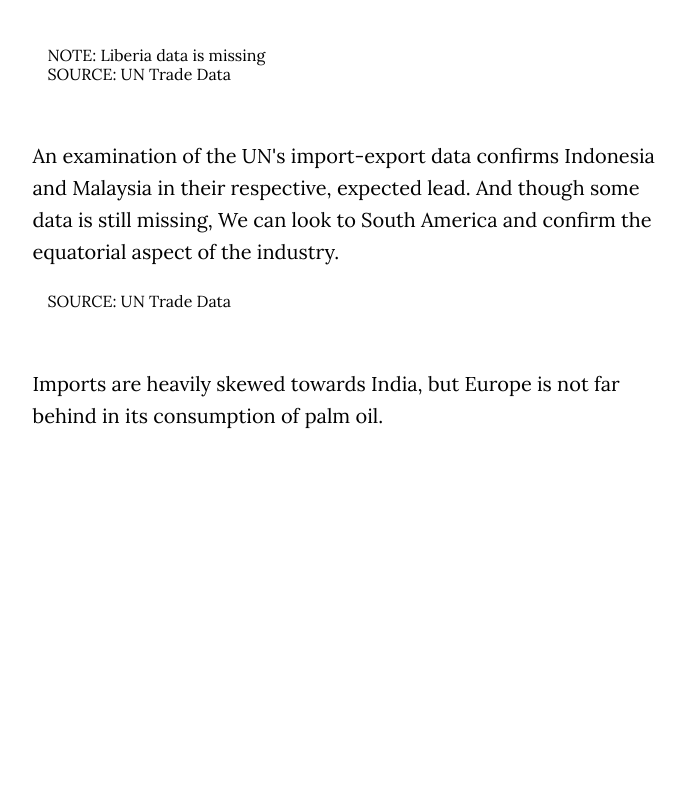
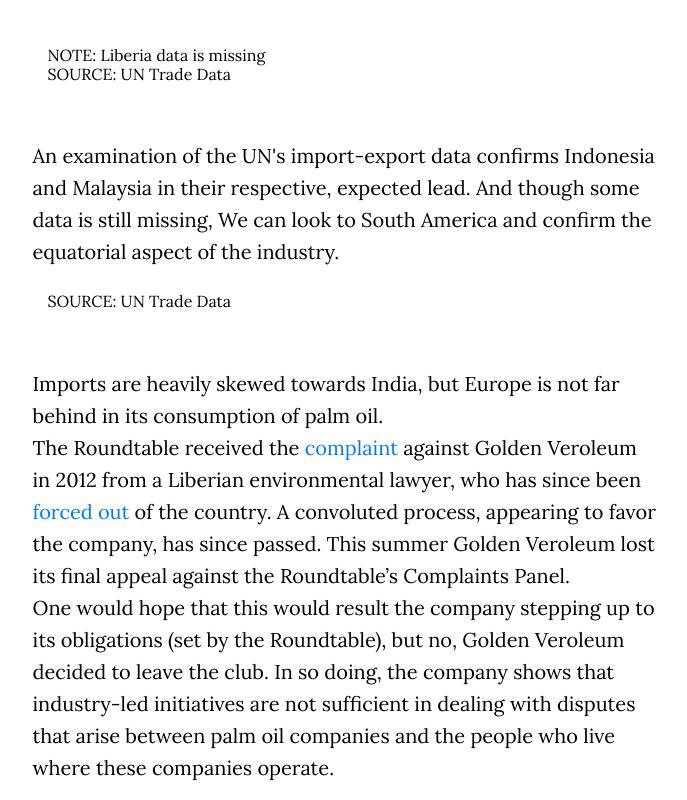
Before and after one commit to maxarvid/palmoil, a website with bundled scripts: page src/index.html in a window 1280 px wide. Shown: the part 5408-6208 px from the top of the page, without its empty margins (295-982 px from the left). Before the commit the page ends 5856 px from the top, so only its background shows below. Built offline with nearby package versions, Linux system fonts and the light colour scheme; files whose address does not match are found by name.

Commit message:
tweaked html

```diff
--- a/src/index.html
+++ b/src/index.html
@@ -182,7 +182,8 @@
         <div class="row justify-content-center">
             <div class="col-md-6">
                 <p class="body-text sub-font">Imports are heavily skewed towards India, but Europe is not far behind in its consumption of palm oil.<br>
-                </p>
+                    The Roundtable received the <a href="https://ap8.salesforce.com/sfc/p/#90000000YoJi/a/90000000PYPS/gpRFm44sBSTCSGFMZf5h2RR0gC9U.aiSr3J_1YoBydo">complaint</a> against Golden Veroleum in 2012 from a Liberian environmental lawyer, who has since been <a href="https://news.northeastern.edu/2018/10/25/northeastern-scholar-liberian-land-rights-lawyer-awarded-biden-chair-appointment-that-will-ensure-his-safety/">forced out</a> of the country. A convoluted process, appearing to favor the company, has since passed. This summer Golden Veroleum lost its final appeal against the Roundtable’s Complaints Panel.<br>
+                    One would hope that this would result the company stepping up to its obligations (set by the Roundtable), but no, Golden Veroleum decided to leave the club. In so doing, the company shows that industry-led initiatives are not sufficient in dealing with disputes that arise between palm oil companies and the people who live where these companies operate.</p>
             </div>
         </div>
     </div><!-- end of the main container-->
```
